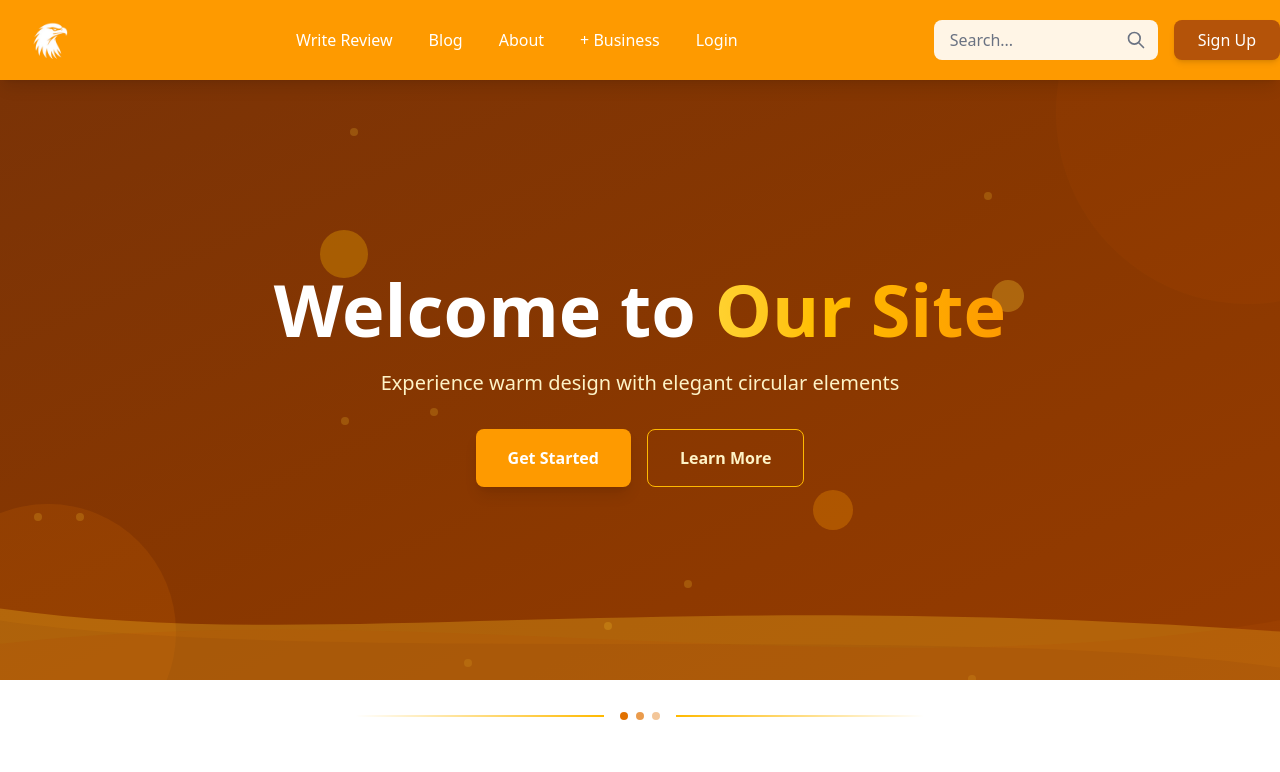
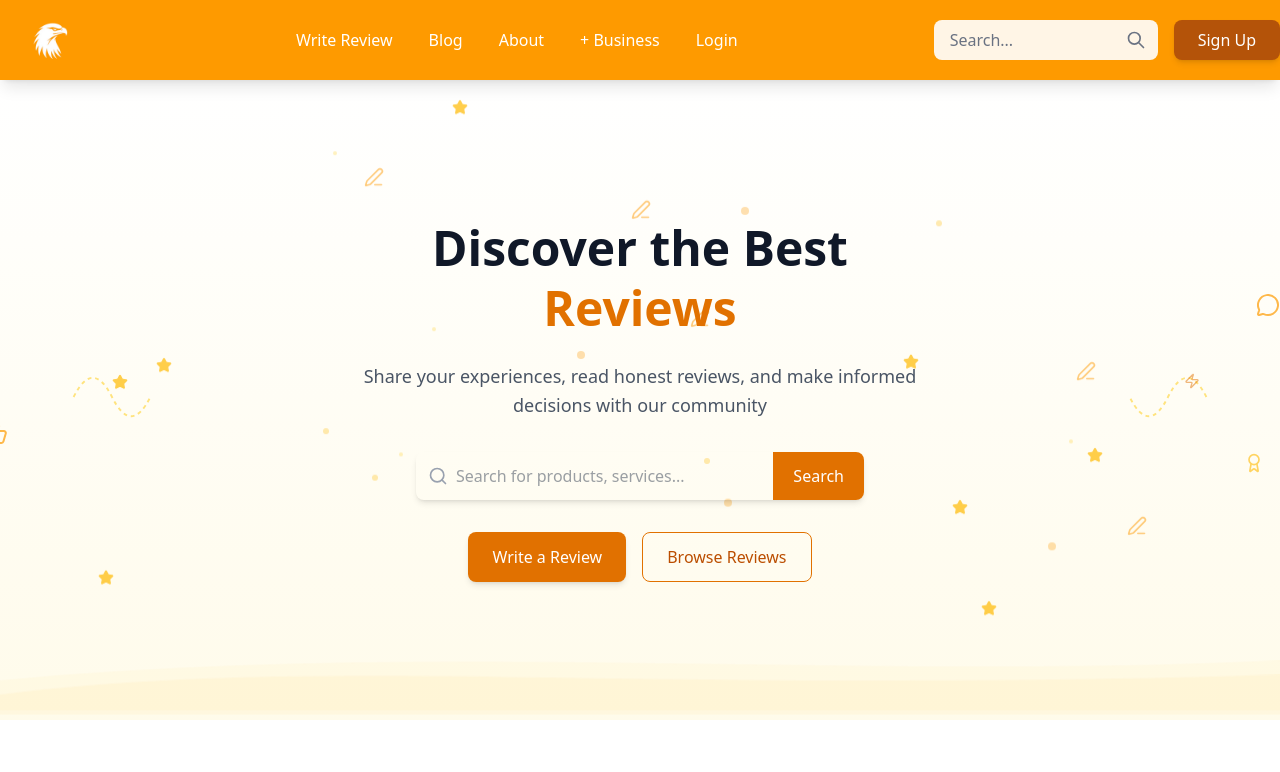
Before and after one commit to ReceptiveSolutions/ReviewWebsite-, a React (Vite) app: page / in a window 1280 px wide. Shown: the top 772 px of the page. Built offline with nearby package versions, Linux system fonts and the light colour scheme.

Commit message:
downlaod files

```diff
--- a/src/Components/HomePageComponnets/HeroSection.jsx
+++ b/src/Components/HomePageComponnets/HeroSection.jsx
@@ -1,9 +1,9 @@
 import React from 'react';
-import {Divider} from '../../index'
+import { Star, Edit3, MessageCircle, ThumbsUp, Award, Zap, Search, Quote } from 'lucide-react';
 
 function Container({ children }) {
   return (
-    <div className="max-w-7xl mx-auto px-4 sm:px-6 lg:px-8">
+    <div className="max-w-6xl mx-auto px-4 sm:px-6 lg:px-8">
       {children}
     </div>
   );
@@ -11,191 +11,193 @@ function Container({ children }) {
 
 function HeroSection() {
   return (
-    <>
-      <section className="w-full min-h-[60vh] md:min-h-[75vh] bg-gradient-to-br from-amber-900 to-amber-800 flex items-center justify-center relative overflow-hidden">
+    <section className="w-full min-h-[70vh] md:min-h-[80vh] bg-gradient-to-b from-white to-amber-50 relative overflow-hidden pt-16 md:pt-20">
 
-        {/* Background Circles - Positioned behind content */}
+      {/* Animated Background Elements */}
       <div className="absolute inset-0 overflow-hidden z-0">
-          {/* Large Circle - Behind everything */}
-          <div className="absolute -right-40 -top-40 w-64 h-64 md:w-96 md:h-96 rounded-full bg-amber-700 opacity-10 animate-rotate1"></div>
+        {/* Floating Stars */}
+        {[...Array(8)].map((_, i) => (
+          <div
+            key={`star-${i}`}
+            className="absolute animate-float"
+            style={{
+              left: `${5 + Math.random() * 90}%`,
+              top: `${5 + Math.random() * 90}%`,
+              animationDelay: `${Math.random() * 3}s`,
+              animationDuration: `${3 + Math.random() * 3}s`,
+            }}
+          >
+            <Star
+              className="w-3 h-3 md:w-4 md:h-4 text-amber-400 opacity-70"
+              fill="currentColor"
+            />
+          </div>
+        ))}
 
-          {/* Medium Circle - Behind everything */}
-          <div className="absolute -left-20 -bottom-20 w-40 h-40 md:w-64 md:h-64 rounded-full bg-amber-600 opacity-15 animate-rotate2"></div>
+        {/* Floating Pencils */}
+        {[...Array(5)].map((_, i) => (
+          <div
+            key={`pencil-${i}`}
+            className="absolute animate-float"
+            style={{
+              left: `${10 + Math.random() * 80}%`,
+              top: `${10 + Math.random() * 80}%`,
+              animationDelay: `${Math.random() * 4}s`,
+              animationDuration: `${4 + Math.random() * 3}s`,
+              transform: `rotate(${Math.random() * 360}deg)`,
+            }}
+          >
+            <Edit3
+              className="w-4 h-4 md:w-5 md:h-5 text-amber-500 opacity-50"
+            />
+          </div>
+        ))}
 
-          {/* Small Circles - Behind everything */}
-          <div className="absolute top-1/4 left-1/4 w-8 h-8 md:w-12 md:h-12 rounded-full bg-amber-400 opacity-30 animate-float1"></div>
-          <div className="absolute top-1/3 right-1/5 w-6 h-6 md:w-8 md:h-8 rounded-full bg-amber-300 opacity-30 animate-float2"></div>
-          <div className="absolute bottom-1/4 right-1/3 w-8 h-8 md:w-10 md:h-10 rounded-full bg-amber-500 opacity-30 animate-float3"></div>
-
-          {/* Particle Effects - Behind everything */}
-          {[...Array(10)].map((_, i) => (
+        {/* Subtle Dots */}
+        {[...Array(12)].map((_, i) => (
           <div
-              key={i}
-              className="absolute w-1.5 h-1.5 md:w-2 md:h-2 rounded-full bg-amber-300 opacity-20 animate-particle"
+            key={`dot-${i}`}
+            className={`absolute rounded-full animate-float ${
+              i % 3 === 0 ? 'w-1.5 h-1.5 bg-amber-400' :
+              i % 3 === 1 ? 'w-2 h-2 bg-amber-500' :
+              'w-1 h-1 bg-amber-300'
+            } opacity-30`}
             style={{
               left: `${Math.random() * 100}%`,
               top: `${Math.random() * 100}%`,
               animationDelay: `${Math.random() * 5}s`,
+              animationDuration: `${2 + Math.random() * 4}s`,
             }}
           ></div>
         ))}
       </div>
 
-        {/* Animated Wave at Bottom */}
-        <div className="absolute bottom-0 left-0 w-full overflow-hidden z-10">
+      {/* Left Side Decorative Elements */}
+      <div className="absolute left-0 top-1/3 -translate-y-1/2 z-10 hidden lg:block">
+        <div className="relative">
+          {/* Curved Line */}
+          <svg className="absolute left-16 top-14 w-24 h-24 text-amber-300 opacity-60" viewBox="0 0 100 100">
+            <path d="M10,50 Q30,10 50,50 T90,50" fill="none" stroke="currentColor" strokeWidth="2" strokeDasharray="4,4" />
+          </svg>
+
+          {/* Small Floating Elements */}
+          <div className="absolute -left-4 top-32 animate-float" style={{ animationDelay: '1.2s' }}>
+            <ThumbsUp className="w-6 h-6 text-amber-500 opacity-70" />
+          </div>
+        </div>
+      </div>
+
+      {/* Right Side Decorative Elements */}
+      <div className="absolute right-0 top-1/3 -translate-y-1/2 z-10 hidden lg:block">
+        <div className="relative">
+          {/* Curved Line (Mirrored) */}
+          <svg className="absolute right-16 top-14 w-24 h-24 text-amber-300 opacity-60" viewBox="0 0 100 100">
+            <path d="M90,50 Q70,10 50,50 T10,50" fill="none" stroke="currentColor" strokeWidth="2" strokeDasharray="4,4" />
+          </svg>
+
+          {/* Small Floating Elements */}
+          <div className="absolute right-0 top-0 animate-float" style={{ animationDelay: '0.8s' }}>
+            <MessageCircle className="w-6 h-6 text-amber-500 opacity-70" />
+          </div>
+          <div className="absolute right-4 top-40 animate-float" style={{ animationDelay: '1.5s' }}>
+            <Award className="w-5 h-5 text-amber-400 opacity-60" />
+          </div>
+          <div className="absolute right-20 top-20 animate-float" style={{ animationDelay: '2s' }}>
+            <Zap className="w-4 h-4 text-amber-600 opacity-50" />
+          </div>
+        </div>
+      </div>
+
+      {/* Animated Wave Pattern at Bottom */}
+      <div className="absolute bottom-0 left-0 w-full overflow-hidden z-10 opacity-40">
         <svg
           className="relative w-full"
-            style={{ height: '120px' }}
-            viewBox="0 0 1200 100"
+          style={{ height: '80px' }}
+          viewBox="0 0 1200 80"
           preserveAspectRatio="none"
         >
           <path
-              d="M0,50 C300,10 600,90 1200,50 L1200,100 L0,100 Z"
-              fill="rgba(251, 191, 36, 0.3)"
-              style={{
-                animation: 'wave1 8s ease-in-out infinite',
-              }}
+            className="animate-wave"
+            d="M0,60 C300,20 600,60 1200,40 L1200,80 L0,80 Z"
+            fill="rgba(251, 191, 36, 0.15)"
           />
           <path
-              d="M0,60 C400,20 800,100 1200,60 L1200,100 L0,100 Z"
-              fill="rgba(180, 83, 9, 0.2)"
-              style={{
-                animation: 'wave2 6s ease-in-out infinite reverse',
-              }}
-            />
-            <path
-              d="M0,70 C300,30 900,110 1200,70 L1200,100 L0,100 Z"
-              fill="rgba(120, 53, 15, 0.1)"
-              style={{
-                animation: 'wave3 10s ease-in-out infinite',
-              }}
+            className="animate-wave"
+            d="M0,50 C400,10 800,50 1200,30 L1200,80 L0,80 Z"
+            fill="rgba(251, 191, 36, 0.1)"
+            style={{ animationDelay: '1s' }}
           />
         </svg>
       </div>
 
       <style jsx>{`
-          @keyframes wave1 {
+        @keyframes float {
           0%, 100% {
-              d: path('M0,50 C300,10 600,90 1200,50 L1200,100 L0,100 Z');
+            transform: translateY(0px);
           }
           50% {
-              d: path('M0,40 C300,80 600,20 1200,60 L1200,100 L0,100 Z');
+            transform: translateY(-15px);
           }
         }
-
-          @keyframes wave2 {
+        .animate-float {
+          animation: float 5s ease-in-out infinite;
+        }
+        @keyframes wave {
           0%, 100% {
-              d: path('M0,60 C400,20 800,100 1200,60 L1200,100 L0,100 Z');
+            transform: translateY(0);
           }
           50% {
-              d: path('M0,80 C400,40 800,120 1200,40 L1200,100 L0,100 Z');
+            transform: translateY(-10px);
           }
         }
-
-          @keyframes wave3 {
-            0%, 100% {
-              d: path('M0,70 C300,30 900,110 1200,70 L1200,100 L0,100 Z');
-            }
-            50% {
-              d: path('M0,50 C300,90 900,50 1200,90 L1200,100 L0,100 Z');
-            }
-          }
-
-          @keyframes float1 {
-            0%, 100% {
-              transform: translate(0, 0);
-            }
-            50% {
-              transform: translate(-10px, -15px);
-            }
-          }
-
-          @keyframes float2 {
-            0%, 100% {
-              transform: translate(0, 0);
-            }
-            50% {
-              transform: translate(8px, 12px);
-            }
-          }
-
-          @keyframes float3 {
-            0%, 100% {
-              transform: translate(0, 0);
-            }
-            50% {
-              transform: translate(5px, -10px);
-            }
-          }
-
-          @keyframes rotate1 {
-            0% {
-              transform: rotate(0deg);
-            }
-            100% {
-              transform: rotate(360deg);
-            }
-          }
-
-          @keyframes rotate2 {
-            0% {
-              transform: rotate(0deg);
-            }
-            100% {
-              transform: rotate(-360deg);
-            }
-          }
-
-          @keyframes particle {
-            0% {
-              transform: translate(0, 0);
-              opacity: 0;
-            }
-            10% {
-              opacity: 0.2;
-            }
-            90% {
-              opacity: 0.2;
-            }
-            100% {
-              transform: translate(${Math.random() * 60 - 30}px, ${Math.random() * 60 - 30}px);
-              opacity: 0;
-            }
+        .animate-wave {
+          animation: wave 6s ease-in-out infinite;
         }
       `}</style>
 
       <Container>
-          <div className="relative z-20 text-center px-4">
-            <div>
-              <h1 className="text-4xl sm:text-5xl md:text-6xl lg:text-7xl font-bold text-white mb-4 md:mb-6">
-                Welcome to{' '}
-                <span className="bg-gradient-to-r from-amber-300 to-amber-500 bg-clip-text text-transparent">
-                  Our Site
-                </span>
+        <div className="relative z-20 text-center px-4 flex items-center justify-center min-h-[50vh] md:min-h-[60vh]">
+          <div className="w-full max-w-3xl">
+            <h1 className="text-3xl sm:text-4xl md:text-5xl font-bold text-gray-900 mb-6 leading-tight">
+              Discover the Best
+              <span className="text-amber-600 block">Reviews</span>
             </h1>
 
             <div>
-                <p className="text-lg sm:text-xl text-amber-100 mb-6 md:mb-8 max-w-2xl mx-auto">
-                  Experience warm design with elegant circular elements
+              <p className="text-lg text-gray-600 mb-8 max-w-xl mx-auto leading-relaxed">
+                Share your experiences, read honest reviews, and make informed decisions with our community
               </p>
             </div>
 
-              <div className="flex flex-col sm:flex-row gap-3 sm:gap-4 justify-center">
-                <button className="px-6 py-3 sm:px-8 sm:py-4 bg-amber-500 hover:bg-amber-600 text-white font-semibold rounded-lg transition-all duration-300 hover:transform hover:scale-105 shadow-lg">
-                  Get Started
+            {/* Search Bar */}
+            <div className="relative max-w-md mx-auto mb-8">
+              <div className="flex shadow-md rounded-lg overflow-hidden">
+                <div className="relative flex-1">
+                  <Search className="absolute left-3 top-1/2 transform -translate-y-1/2 text-gray-400 w-5 h-5" />
+                  <input
+                    type="text"
+                    placeholder="Search for products, services..."
+                    className="w-full pl-10 pr-4 py-3 text-gray-700 focus:outline-none focus:ring-2 focus:ring-amber-300"
+                  />
+                </div>
+                <button className="bg-amber-600 hover:bg-amber-700 text-white px-5 transition-colors duration-300">
+                  Search
                 </button>
-                <button className="px-6 py-3 sm:px-8 sm:py-4 border border-amber-400 text-amber-100 hover:bg-amber-600 hover:text-white font-semibold rounded-lg transition-all duration-300">
-                  Learn More
+              </div>
+            </div>
+
+            <div className="flex flex-col sm:flex-row gap-4 justify-center">
+              <button className="px-6 py-3 bg-amber-600 hover:bg-amber-700 text-white font-medium rounded-lg transition-all duration-300 shadow-md hover:shadow-lg">
+                Write a Review
+              </button>
+              <button className="px-6 py-3 border border-amber-600 text-amber-700 hover:bg-amber-50 font-medium rounded-lg transition-colors duration-300">
+                Browse Reviews
               </button>
             </div>
           </div>
         </div>
       </Container>
     </section>
-
-      {/* Enhanced Divider */}
-     <Divider></Divider>
-    </>
   );
 }
 
```
Also changed, not shown: src/Components/UserComponents/Sidebar.jsx (+23 -14 lines). Lines whose indentation alone changed are shown as unchanged.
